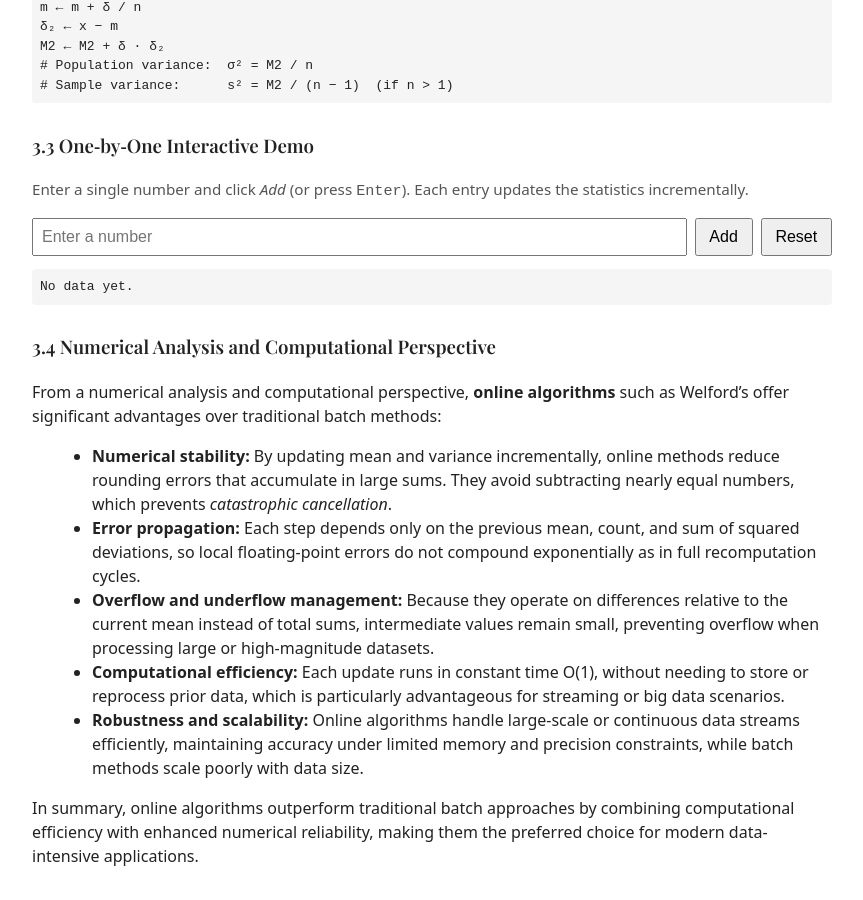
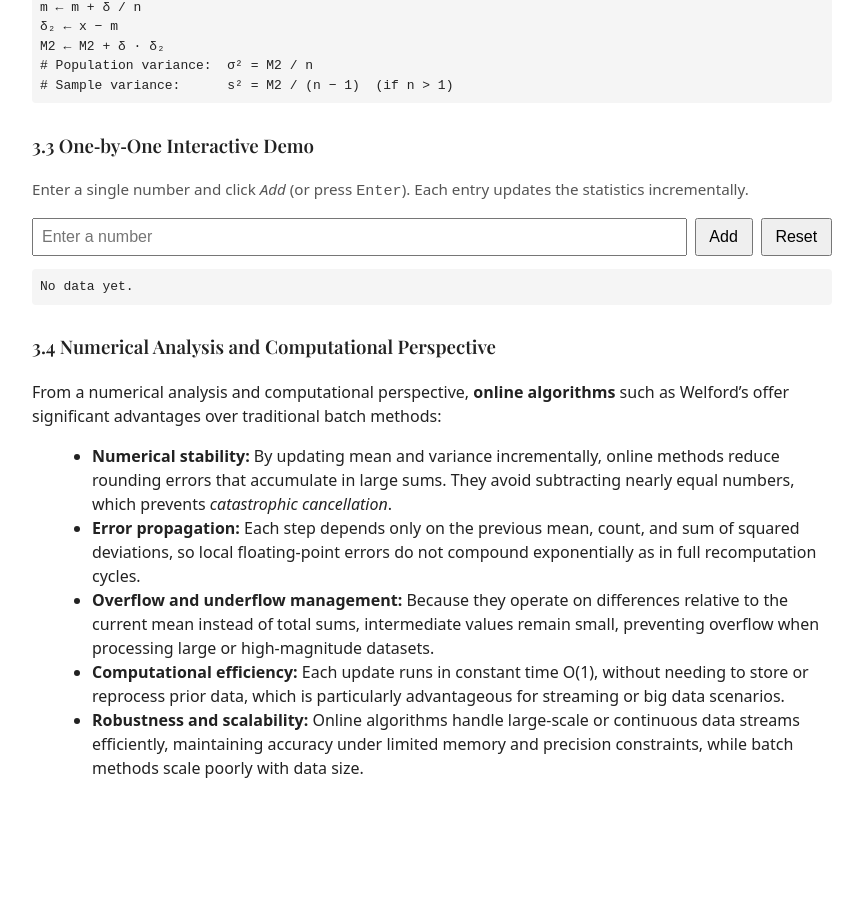
Before and after one commit to Nochman/Nochman.github.io, a Jekyll site: the page homeworks/week05.html, which Jekyll copies as it is, in a window 1280 px wide and 900 px high, scrolled down 3986 px. Shown: the whole window, without its empty margins (208-1071 px from the left). Built offline with Jekyll 4.4.1, drawn with Linux system fonts in a browser that asks for light colours; after the commit the page ends 4798 px from its top, so only the background shows below that.

Commit message:
Update week05.html

```diff
--- a/homeworks/week05.html
+++ b/homeworks/week05.html
@@ -172,7 +172,6 @@ M2 ← M2 + δ · δ₂
   <li><strong>Computational efficiency:</strong> Each update runs in constant time O(1), without needing to store or reprocess prior data, which is particularly advantageous for streaming or big data scenarios.</li>
   <li><strong>Robustness and scalability:</strong> Online algorithms handle large-scale or continuous data streams efficiently, maintaining accuracy under limited memory and precision constraints, while batch methods scale poorly with data size.</li>
 </ul>
-<p>In summary, online algorithms outperform traditional batch approaches by combining computational efficiency with enhanced numerical reliability, making them the preferred choice for modern data-intensive applications.</p>
 </section>
 </main>
 
```
